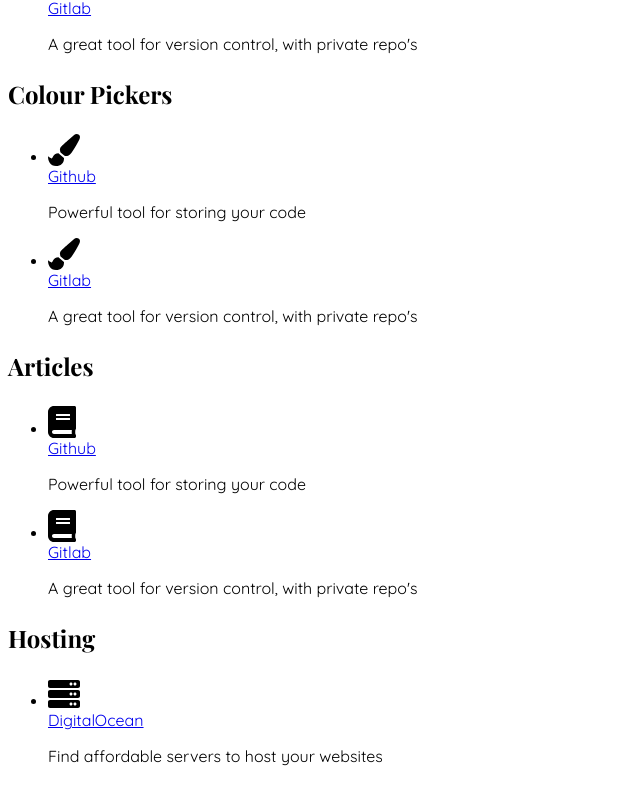
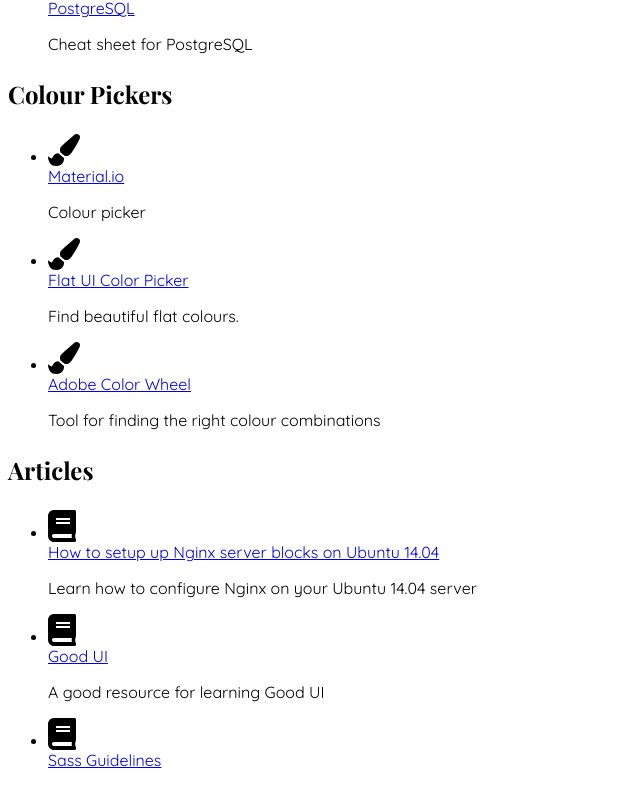
Before and after one commit to tyrelchambers/portfolio-2021, a Next.js app: page /resources in a window 1280 px wide. Shown: the part 2838-3626 px from the top of the page, without its empty margins (0-640 px from the left). Built offline with nearby package versions, Linux system fonts and the light colour scheme.

Commit message:
fixed an oops

```diff
--- a/pages/resources.jsx
+++ b/pages/resources.jsx
@@ -5,8 +5,11 @@
 import P from "../components/P/P";
 import { H2, H3 } from "../components/Headings/Headings";
 import {
+  articles,
   books,
+  cheatSheets,
   codeResources,
+  colourPickers,
   communication,
   designSoftware,
   photography,
@@ -109,7 +112,7 @@
           <div className="mt-10">
             <H3>Cheat Sheets</H3>
             <ul className="grid grid-cols-3 grid-list gap-4 mt-6">
-              {sourceControl.map((data, key) => (
+              {cheatSheets.map((data, key) => (
                 <Tile data={data} icon={faFile} key={key} />
               ))}
             </ul>
@@ -118,7 +121,7 @@
           <div className="mt-10">
             <H3>Colour Pickers</H3>
             <ul className="grid grid-cols-3 grid-list gap-4 mt-6">
-              {sourceControl.map((data, key) => (
+              {colourPickers.map((data, key) => (
                 <Tile data={data} icon={faPaintBrush} key={key} />
               ))}
             </ul>
@@ -127,7 +130,7 @@
           <div className="mt-10">
             <H3>Articles</H3>
             <ul className="grid grid-cols-3 grid-list gap-4 mt-6">
-              {sourceControl.map((data, key) => (
+              {articles.map((data, key) => (
                 <Tile data={data} icon={faBook} key={key} />
               ))}
             </ul>
```
